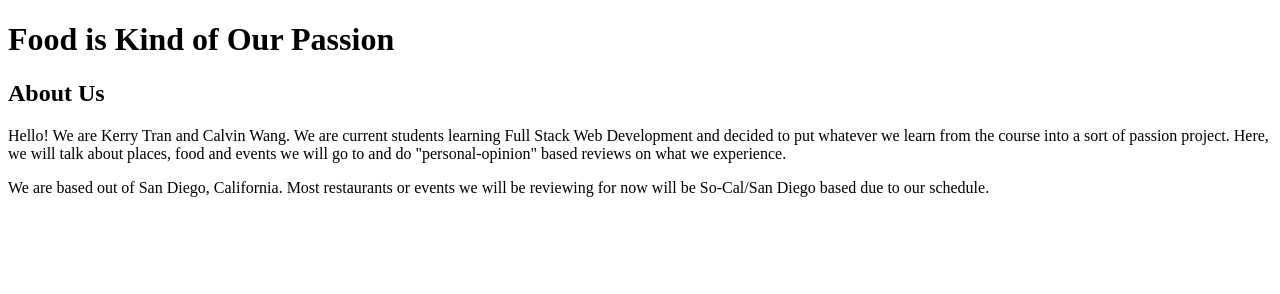
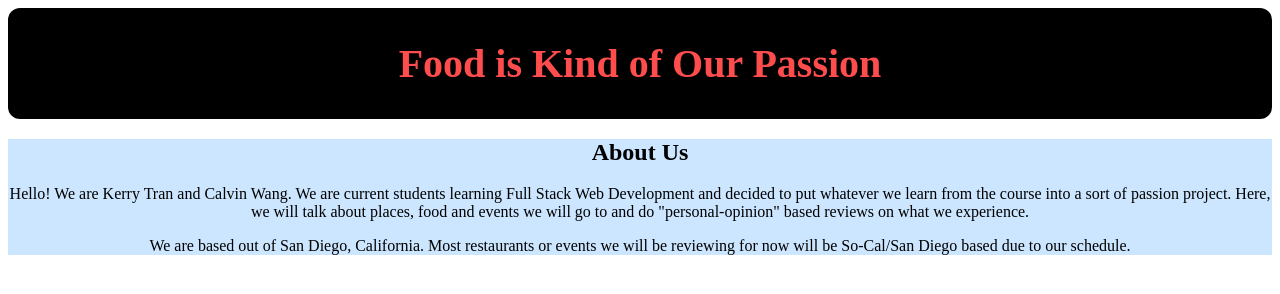
Before and after one commit to kurrytran32/Passion-Projects, a plain HTML site: page FoodBlog/Food Blog passionproject.html in a window 1280 px wide. Drawn offline with Linux system fonts and the light colour scheme.

Commit message:
some styling

```diff
--- a/FoodBlog/Food Blog passionproject.html
+++ b/FoodBlog/Food Blog passionproject.html
@@ -1,21 +1,30 @@
 <!DOCTYPE html>
 <html>
     <head>
+        <!--Linking to stylesheet style.css-->
+        <link rel="stylesheet" type="text/css" href="style.css">
         <!-- Temp Title Will Work on later-->
 
         <title>FoodRUs</title>
-        <h1>Food is Kind of Our Passion</h1>
+
     </head>
 
     <body>
+
+        <div class="sexyTitle">
+        <h1>Food is Kind of Our Passion</h1>
+        </div>
        <!--Some background information as well as intro for members(Kerry and Calvin for now)-->
-       <h2>About Us</h2>
+       <div class="textFormat">
+
+        <h2>About Us</h2>
        <p>
             Hello!  We are Kerry Tran and Calvin Wang.  We are current students learning Full Stack Web Development and decided to put whatever we learn from the course into a sort of passion project.  Here, we will talk about places, food and events we will go to and do "personal-opinion" based reviews on what we experience.
        </p>
        <p>
            We are based out of San Diego, California.  Most restaurants or events we will be reviewing for now will be So-Cal/San Diego based due to our schedule.
        </p>
+       </div>
        <!-- Buttons linking to bios for calvin and Kerry-->
        <!-- Add Buttons for Links for JOINT instagram -->
     </body>
--- /dev/null
+++ b/FoodBlog/style.css
@@ -0,0 +1,15 @@
+.sexyTitle {
+    text-align: center;
+    background-color:black;
+    color:  #ff4d4d;
+    padding: 5px;
+    margin: 0px;
+    font-size: 20px;
+    border-radius: 12px;
+}
+.textFormat {
+    text-align: center;
+    float: center;
+    background-color: #cce6ff;
+    color: black;
+}
```
